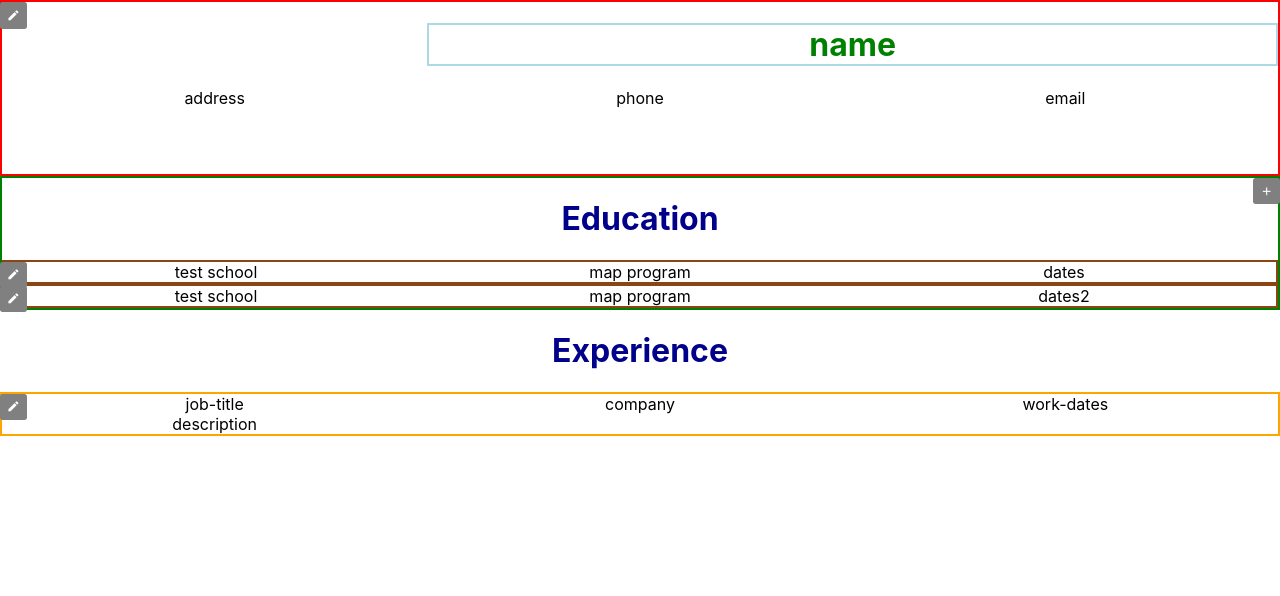
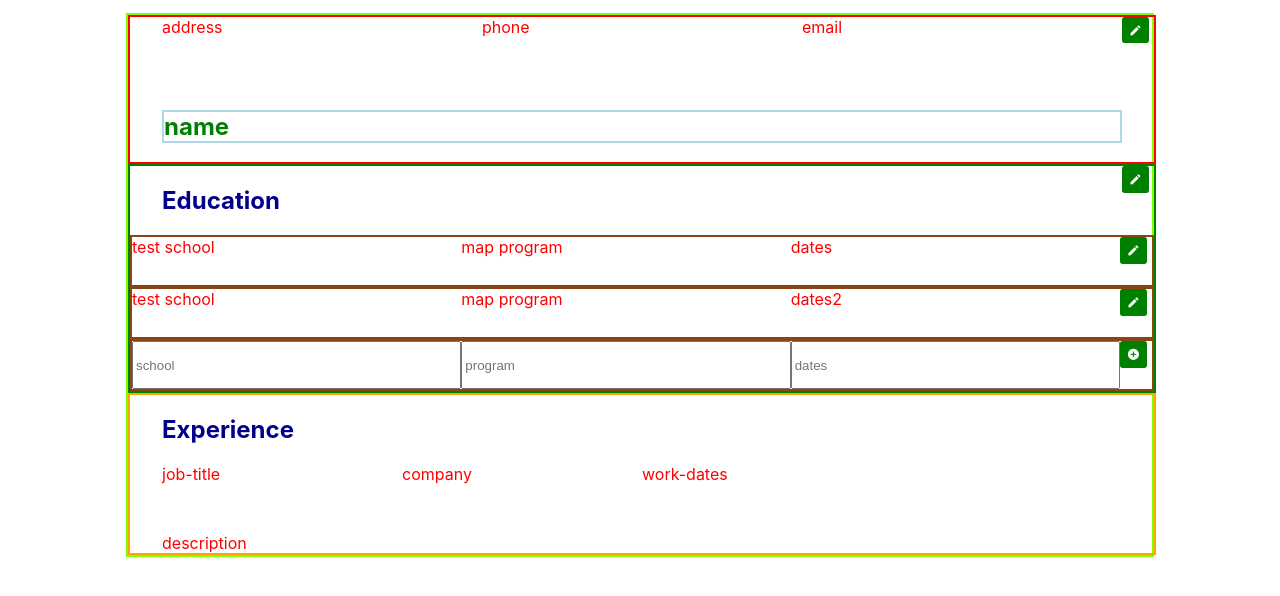
Before and after one commit to hoholabs/cv-project, a React (Create React App) app: page / in a window 1280 px wide. Shown: the top 596 px of the page. Built offline with nearby package versions, Linux system fonts and the light colour scheme.

Commit message:
CSS layout updated

```diff
--- a/src/App.js
+++ b/src/App.js
@@ -6,11 +6,11 @@ import WorkExperience from './components/WorkExperience';
 
 function App() {
   return (
-    <div className="App">
+    <div id="app">
       <PersonalInfo/>
-      {/* <h1>Education</h1> */}
+
       <Education/>
-      <h1>Experience</h1>
+
       <WorkExperience/>
     </div>
   );
--- a/src/components/Education.js
+++ b/src/components/Education.js
@@ -1,5 +1,6 @@
 import React, {Component} from 'react'
 import EducationCard from './EducationCard'
+
 
 class Education extends Component{
     constructor(){
@@ -25,20 +26,33 @@ class Education extends Component{
                 program:'program',
                 dates:'dates',
                 key:new Date().getTime(),
-            }
+            },
+            editing: false,
 
         }
     }
     render (){
 
+        return  <section id = 'education'>
+                    <h1>Education</h1>
+                    <button className = 'material-icon'>edit</button>
 
-        return  <div id = 'education'>
-                    <h1>Education</h1>
-                    <button id = 'add-education' className = 'add'>add</button>
+                    {/* returns all of the education cards, using the state cards */}
                     {this.state.cards.map((card) =>{
-			            return   <EducationCard school={card.school} program={card.program} dates={card.dates} key={card.key}/>
+			            return  <div className = 'education-card'>
+                                    <EducationCard school={card.school} program={card.program} dates={card.dates} key={card.key}/>
+                                    <button className = 'material-icon'>edit</button>
+                                </div>
                     })}
-                </div>
+                    <div className = 'education-card'>
+                        <form className = 'education-details'>
+                            <input placeholder = 'school'></input>
+                            <input placeholder = 'program'></input>
+                            <input placeholder = 'dates'></input>
+                        </form>
+                        <button className = 'material-icon'>add_circle</button>
+                    </div>
+                </section>
         }
 }
 
--- a/src/components/EducationCard.js
+++ b/src/components/EducationCard.js
@@ -2,13 +2,11 @@ import React from 'react'
 
 const EducationCard = (props) =>{
 
-        return <div className = 'education-card'>
+        return <div className = 'education-details'>
                 <div className = 'school'>{props.school}</div>
                 <div className = 'program'>{props.program}</div>
                 <div className = 'dates'>{props.dates}</div>
-                <button id = 'edit-education' className = 'edit'>edit</button>
         </div>
-
 }
 
 export default EducationCard
--- a/src/components/PersonalInfo.js
+++ b/src/components/PersonalInfo.js
@@ -2,14 +2,14 @@ import React from 'react';
 
 class PersonalInfo extends React.Component {
     render(){
-        return  <div id = 'personal'>
-                    <h1 id = 'name'>name</h1>
+        return  <section id = 'personal'>
+                    <div></div>
                     <div id = 'address'>address</div>
                     <div id = 'phone'>phone</div>
                     <div id = 'email'>email</div>
-
-                    <button id = 'edit-personal' className = 'edit'>edit</button>
-                </div>
+                    <button className = 'material-icon'>edit</button>
+                    <h1 id = 'name'>name</h1>
+                </section>
     }
 }
 
--- a/src/components/WorkExperience.js
+++ b/src/components/WorkExperience.js
@@ -3,13 +3,18 @@ import {Component} from 'react'
 
 class WorkExperience extends Component{
     render(){
-        return  <div id = 'experience'>
+        return  <section id = 'experience'>
+                    <h1>Experience</h1>
+                    <div></div>
+                    <div></div>
                     <div className = 'job-title'>job-title</div>
                     <div className = 'company'>company</div>
                     <div className = 'work-date'>work-dates</div>
+                    <div></div>
+                    <div></div>
+                    <div></div>
                     <div className = 'description'>description</div>
-                    <button id = 'edit-work' className = 'edit'>edit</button>
-                </div>
+                </section>
     }
 }
 export default WorkExperience
--- a/src/index.js
+++ b/src/index.js
@@ -4,8 +4,6 @@ import './index.css';
 import './styles/style.css'
 import App from './App';
 import reportWebVitals from './reportWebVitals';
-<link href="https://fonts.googleapis.com/icon?family=Material+Icons"
-      rel="stylesheet"></link>
 
 const root = ReactDOM.createRoot(document.getElementById('root'));
 root.render(
--- a/src/styles/style.css
+++ b/src/styles/style.css
@@ -1,7 +1,23 @@
+#app{
+    border: solid chartreuse 2px;
+    display:grid;
+    grid-template-columns: 1fr;
+
+    width: 80vw;
+    margin:auto;
+    margin-top: 1vw;
+}
+
+section{
+    color: red;
+    display: grid;
+    grid-template-columns: 2em 1fr 2em;;
+}
+
 #personal{
     border: solid red 2px;
     display: grid;
-    grid-template-columns: 1fr 1fr 1fr;
+    grid-template-columns: 2em 1fr 1fr 1fr 2em;
     grid-template-rows: 1fr 1fr;
 }
     #name{
@@ -10,50 +26,79 @@
         border: solid lightblue 2px;
     }
 
+h1{
+    color:darkblue;
+    grid-column-start:2;
+    grid-column-end:-2;
+}
+
 #education{
     border:solid green 2px;
     display:grid;
-    grid-template-columns: 1fr 1fr 1fr;
-
-}
-
-h1{
-    color:darkblue;
-    grid-column-start:1;
-    grid-column-end:-1;
+    /* grid-template-columns: 1fr 2em; */
+    width: 80vw;
 }
 
 .education-card{
     border:solid saddlebrown 2px;
     display:grid;
+    grid-template-columns: 2em 1fr 2em;
+    grid-template-rows: 1fr;
+    grid-column-start:1;
+    grid-column-end:-1;
+    height: 3em;
+}
+.education-details{
+    display:grid;
     grid-template-columns: 1fr 1fr 1fr;
     grid-template-rows: 1fr;
     grid-column-start:1;
-    grid-column-end:-1;
-}
-.school{
-    align-items:end;
+    grid-column-end:-2;
 }
 
-.program{
-    align-items: center;
-}
-
-.education-date{
-    align-items: start;
-}
 #experience{
     border: solid orange 2px;
     display:grid;
-    grid-template-columns: 1fr 1fr 1fr;
+    grid-template-columns: 2em 1fr 1fr 1fr 1fr 2em;
     grid-template-rows: 1fr 1fr;
 }
-.add{
+.experience-card{
+    border:solid rgb(112, 104, 170) 2px;
+    display:grid;
+    grid-template-columns: 2em 1fr 2em;
+    grid-template-rows: 1fr;
+    grid-column-start:1;
+    grid-column-end:-1;
+    height: 3em;
+}
+.experience-details{
+    display:grid;
+    grid-template-columns: 1fr 1fr 1fr;
+    grid-template-rows: 1fr;
+    grid-column-start:1;
+    grid-column-end:-2;
+}
+
+.material-icon{
     font-family: 'Material Icons';
     font-weight: normal;
     font-style: normal;
-    position: absolute;
-    grid-area: 1/1;
+    text-align: center;
+    height: 2em;
+    width: 2em;
+    color: white;
+    background-color: green;
+    border: none;
+    border-radius: .2em;
+}
+
+
+.edit{
+    font-family: 'Material Icons';
+    font-weight: normal;
+    font-style: normal;
+
+    /* grid-area: 1/1; */
     text-align: center;
     height: 2em;
     width: 2em;
@@ -61,22 +106,6 @@ h1{
     background-color: grey;
     border: none;
     border-radius: .2em;
+    /* position: relative; */
     right:0;
 }
-
-
-.edit{
-    font-family: 'Material Icons';
-    font-weight: normal;
-    font-style: normal;
-    position: absolute;
-    grid-area: 1/1;
-    text-align: center;
-    height: 2em;
-    width: 2em;
-    color: white;
-    background-color: grey;
-    border: none;
-    border-radius: .2em;
-    left:0;
-}
```
